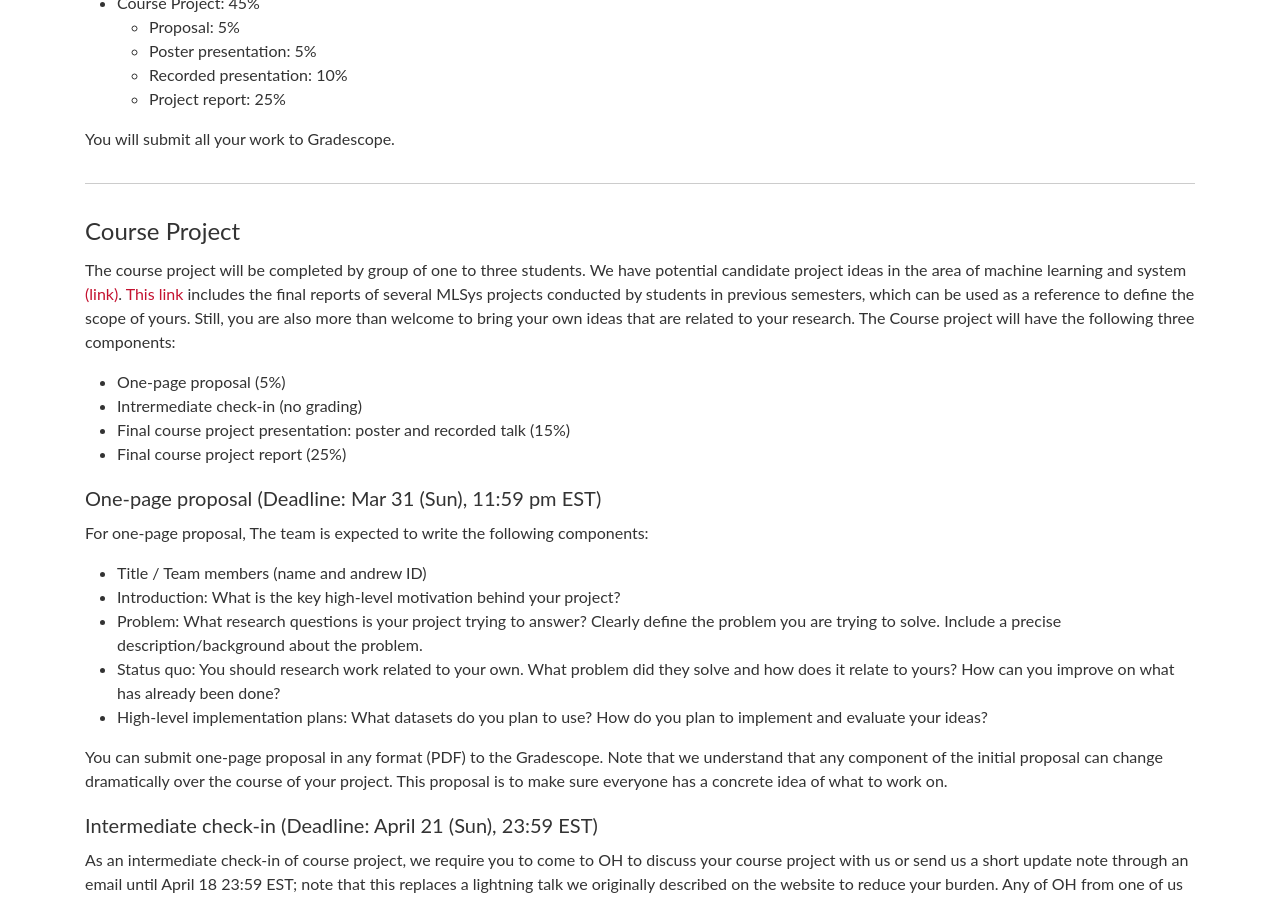
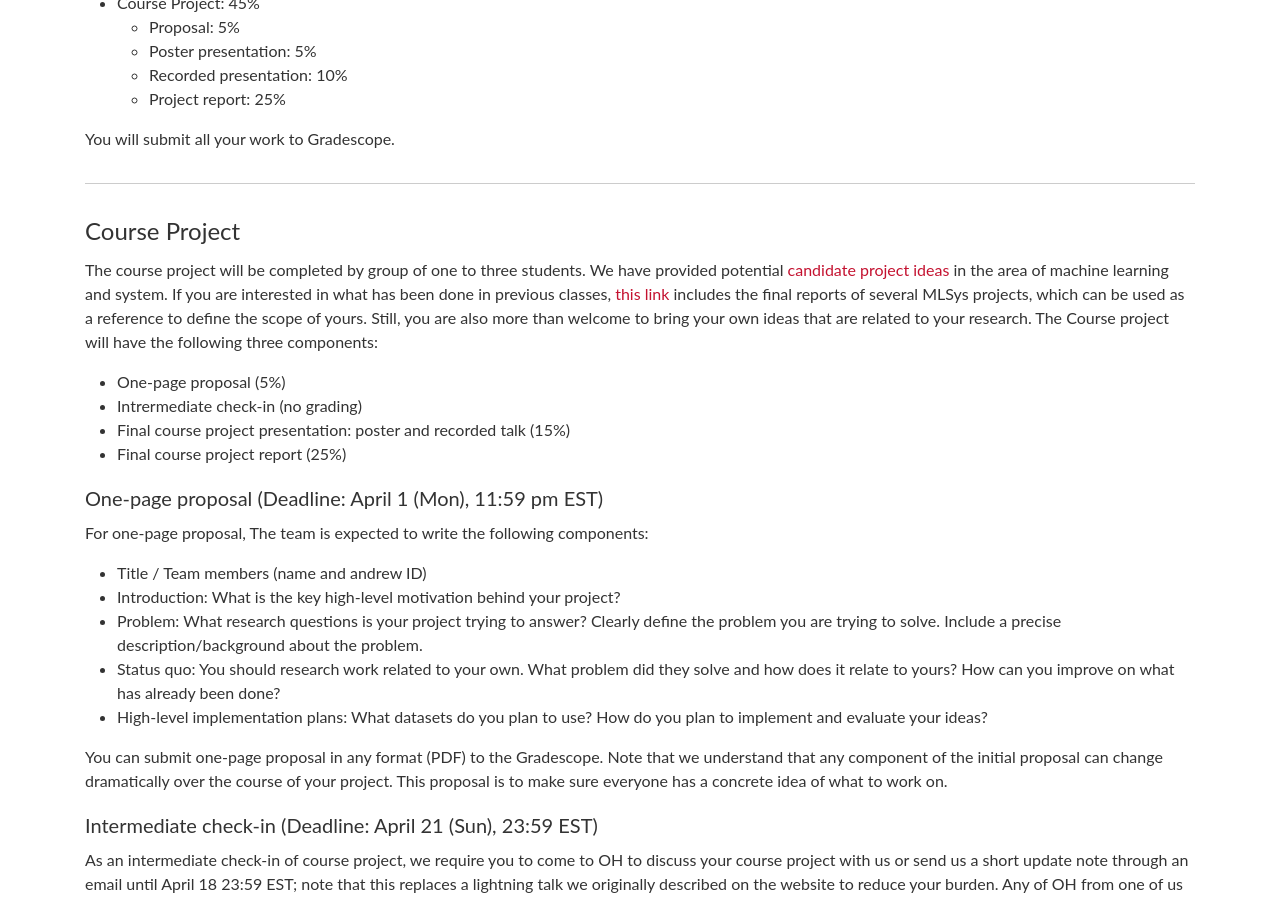
Before and after one commit to mlsyscourse/mlsyscourse.github.io, a Jekyll site: the page built from logistics.md, in a window 1280 px wide and 900 px high, scrolled down 1093 px. Built offline with Jekyll 4.4.1, drawn with Linux system fonts in a browser that asks for light colours; some of the changed text lies outside the part shown.

Commit message:
update logistics

```diff
--- a/logistics.md
+++ b/logistics.md
@@ -55,14 +55,14 @@ You will submit all your work to Gradescope.
 
 ## Course Project
 
-The course project will be completed by group of one to three students. We have potential candidate project ideas in the area of machine learning and system [(link)](https://docs.google.com/document/d/1t_lNGniPy6-NR3Jyi5tmk0NF5jA1OIuLtyiL9KBg17Y/edit?usp=sharing). [This link](https://drive.google.com/drive/folders/1ETBmnzSqBe__zTU1zhGBFjO_CS3cTp_s?usp=sharing) includes the final reports of several MLSys projects conducted by students in previous semesters, which can be used as a reference to define the scope of yours. Still, you are also more than welcome to bring your own ideas that are related to your research. The Course project will have the following three components:
+The course project will be completed by group of one to three students. We have provided potential [candidate project ideas](https://docs.google.com/document/d/1fzPp3RwmjGEhFWqQcYiriuXdJB_UKpCx4WmV4Ai_sXc/edit?usp=sharing) in the area of machine learning and system. If you are interested in what has been done in previous classes, [this link](https://drive.google.com/drive/folders/1ETBmnzSqBe__zTU1zhGBFjO_CS3cTp_s?usp=sharing) includes the final reports of several MLSys projects, which can be used as a reference to define the scope of yours. Still, you are also more than welcome to bring your own ideas that are related to your research. The Course project will have the following three components:
 
 - One-page proposal (5%)
 - Intrermediate check-in (no grading)
 - Final course project presentation: poster and recorded talk (15%)
 - Final course project report (25%)
 
-### One-page proposal (Deadline: Mar 31 (Sun), 11:59 pm EST)
+### One-page proposal (Deadline: April 1 (Mon), 11:59 pm EST)
 
 For one-page proposal, The team is expected to write the following components:
 
```
